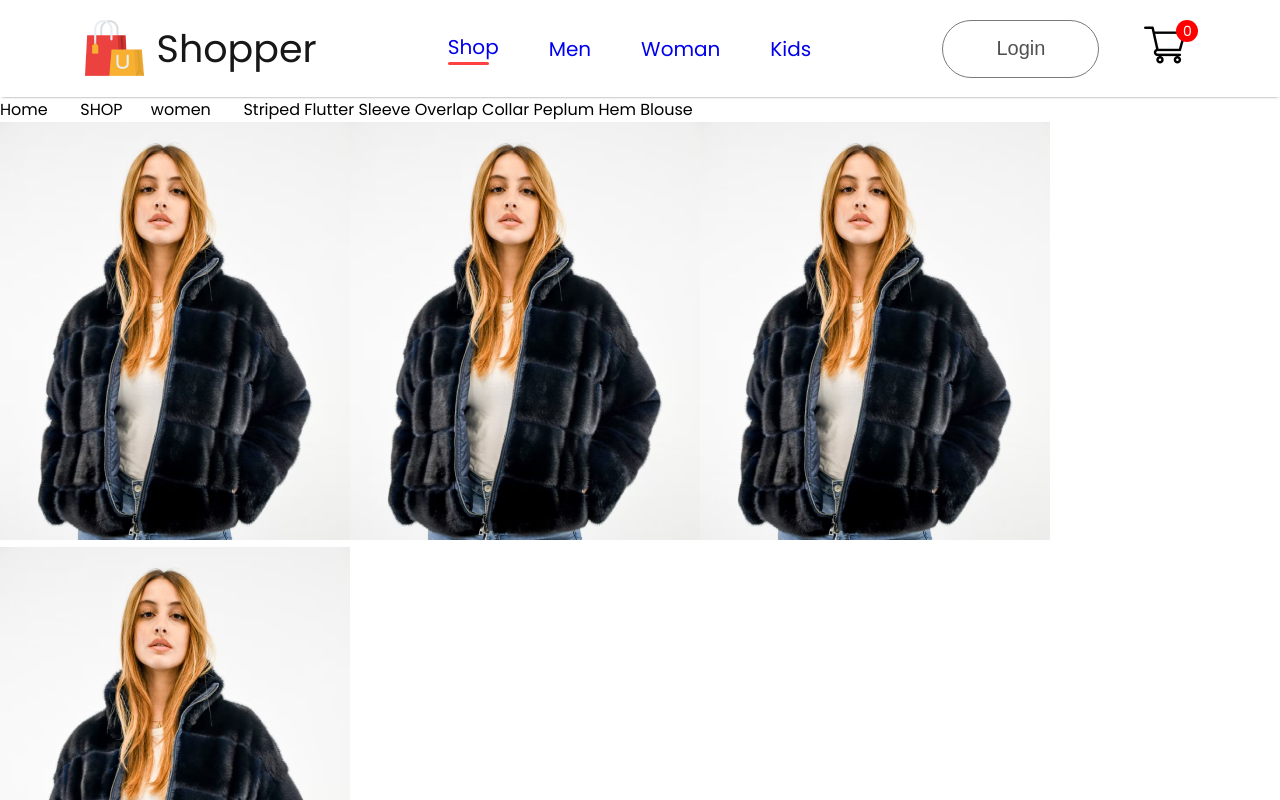
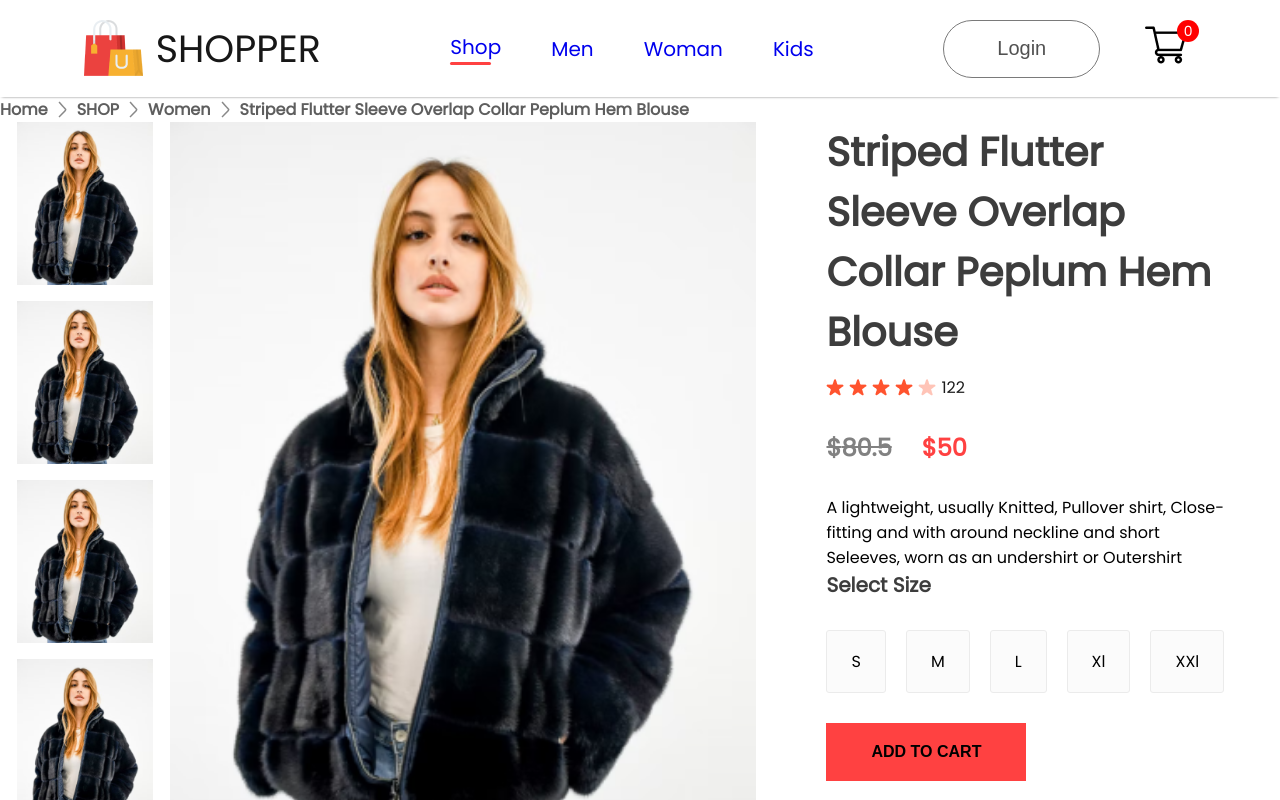
Before and after one commit to Hussam812/eShop, a React (Create React App) app: page /product/1 in a window 1280 px wide. Shown: the top 800 px of the page. Built offline with nearby package versions, Linux system fonts and the light colour scheme.

Commit message:
product page finshed

```diff
--- a/src/components/breadCrums/BreadCrums.css
+++ b/src/components/breadCrums/BreadCrums.css
@@ -0,0 +1,9 @@
+.breadcrum {
+    display: flex;
+    align-items: center;
+    gap: 10px;
+    color: #5e5e5e;
+    font-size: 16px;
+    font-weight: 600    ;
+    text-transform: capitalize;
+}
--- a/src/components/breadCrums/BreadCrums.jsx
+++ b/src/components/breadCrums/BreadCrums.jsx
@@ -1,6 +1,6 @@
 import React from "react";
 import "./BreadCrums.css";
-import arrow_icon from "../assets/arrow.png";
+import arrow_icon from "../assets/breadcrum_arrow.png";
 const BreadCrums = (props) => {
   const { product } = props;
   return (
--- a/src/components/navbar/Navbar.jsx
+++ b/src/components/navbar/Navbar.jsx
@@ -14,7 +14,7 @@ const Navbar = () => {
       >
         <div className="nav-logo">
           <img src={Logo} alt="" />
-          <p>Shopper</p>
+          <p>SHOPPER</p>
         </div>
       </Link>
       <ul className="nav-menu">
--- a/src/components/productDisplay/ProductDisplay.css
+++ b/src/components/productDisplay/ProductDisplay.css
@@ -0,0 +1,101 @@
+.productdisplay {
+    display: flex;
+    margin: 0px  17px;
+}
+
+.productdisplay-left{
+    display: flex;
+    gap: 17px;
+}
+.proudctdisplay-img-list {
+    display: flex;
+    flex-direction: column;
+    gap: 16px;
+
+}
+.proudctdisplay-img-list img {
+    height: 163px;
+
+}
+.productdisplay-main-img {
+    width: 586px;
+    height: 700px;
+}
+.productdisplay-right {
+    margin: 0px 70px;
+    display: flex;
+    flex-direction: column;
+
+}
+
+.productdisplay-right h1 {
+    color: #3d3d3d;
+    font-size: 40px;
+    font-weight: 700;
+
+}
+
+.productdisplay-right-start {
+    display: flex;
+    align-items: center;
+    margin-top: 13px;
+    gap: 5px;
+    color: #1c1c1c;
+    font-size: 16px;
+}
+
+.productdisplay-right-prices {
+    display: flex;
+    margin: 30px 0px;
+    gap: 30px;
+    font-size: 24px;
+    font-weight: 700;
+}
+
+.productdisplay-right-price-old {
+    color: #818181;
+    text-decoration: line-through;
+}
+.productdisplay-right-price-new {
+    color: #ff4141;
+
+}
+.productdisplay-right-price-size h1 {
+    margin-top: #656565;
+    font-size: 20px;
+    font-weight: 600;
+}
+.productdisplay-right-size {
+    display: flex;
+    margin: 30px 0px;
+    gap: 20px;
+
+}
+
+.productdisplay-right-size div {
+    padding: 18px 24px ;
+    background-color: #fbfbfb;
+    border: 1px solid #ebebeb;
+    border-radius: 3px;
+    cursor: pointer;
+}
+
+.productdisplay-right button {
+    padding: 20px 40px;
+    width: 200px;
+    font-size: 16px;
+    font-weight: 600;
+    background-color: #ff4141;
+    margin-bottom: 40px;
+    border: none;
+    outline: none;
+    cursor: pointer;
+}
+
+.productdisplay-right-category {
+    margin-top: 10px;
+}
+.productdisplay-right-category span {
+    font-weight: 600;
+
+}
--- a/src/components/productDisplay/ProudctDisplay.jsx
+++ b/src/components/productDisplay/ProudctDisplay.jsx
@@ -1,7 +1,7 @@
 import React from "react";
 import start_icon from "../assets/star_icon.png";
 import start_dull_icon from "../assets/star_dull_icon.png";
-
+import "./ProductDisplay.css";
 const ProudctDisplay = (props) => {
   const { product } = props;
   return (
@@ -27,6 +27,40 @@ const ProudctDisplay = (props) => {
           <img src={start_dull_icon} alt="" />
           <p>{122}</p>
         </div>
+        <div className="productdisplay-right-prices">
+          <div className="productdisplay-right-price-old">
+            ${product.old_price}
+          </div>
+          <div className="productdisplay-right-price-new">
+            ${product.new_price}
+          </div>
+        </div>
+        <div className="productdisplay-right-description">
+          A lightweight, usually Knitted, Pullover shirt, Close-fitting and with
+          around neckline and short Seleeves, worn as an undershirt or
+          Outershirt
+        </div>
+        <div className="productdisplay-right-price-size">
+          <h1>Select Size</h1>
+          <div className="productdisplay-right-size">
+            <div>S</div>
+            <div>M</div>
+            <div>L</div>
+            <div>Xl</div>
+            <div>XXl</div>
+          </div>
+        </div>
+        <button>ADD TO CART</button>
+        <p className="productdisplay-right-category">
+          <span>
+            Category : <span>Women, T-shirt, Crop Top</span>
+          </span>
+        </p>
+        <p className="productdisplay-right-category">
+          <span>
+            Tags : <span>Modern, Latest, Crop Top</span>
+          </span>
+        </p>
       </div>
     </div>
   );
```
